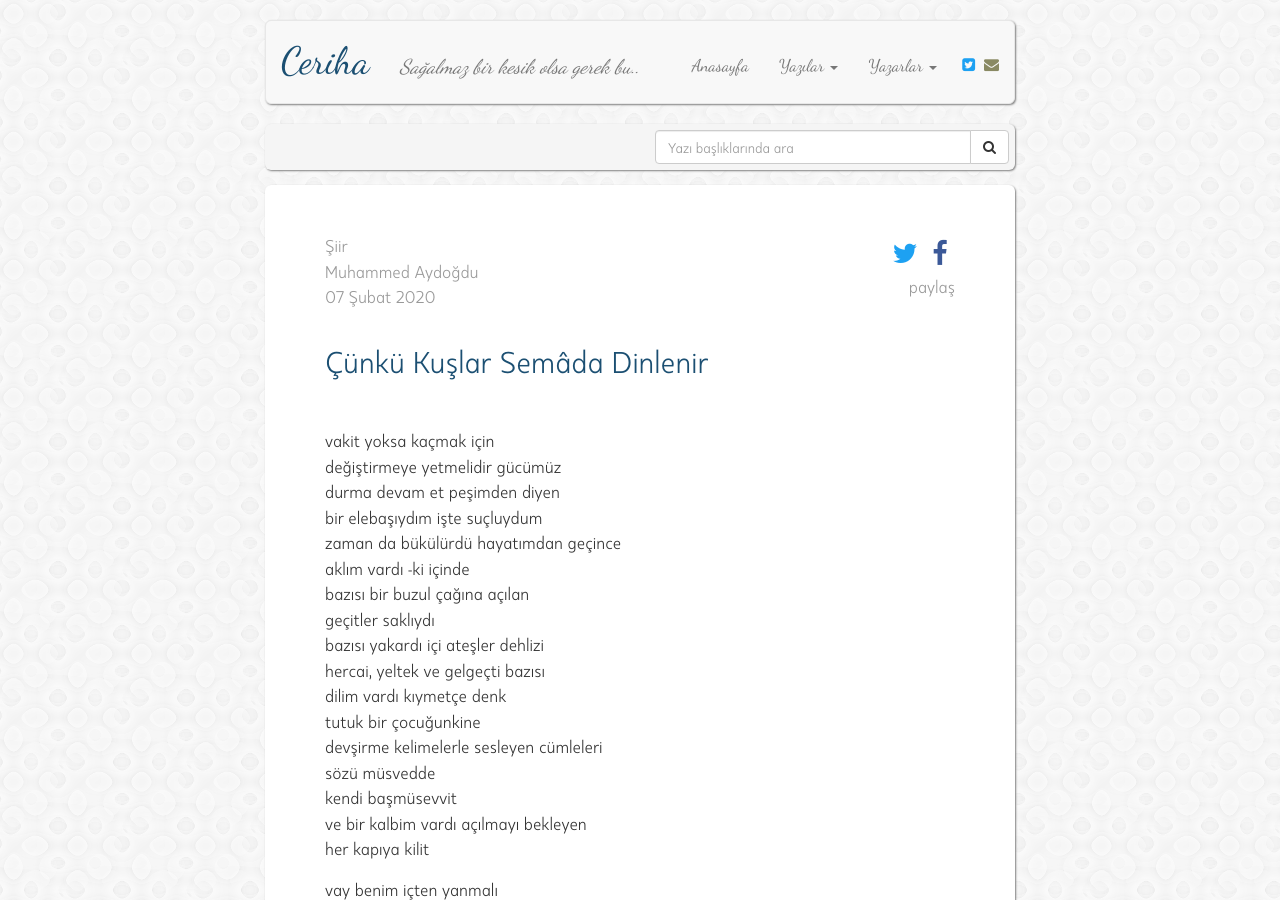
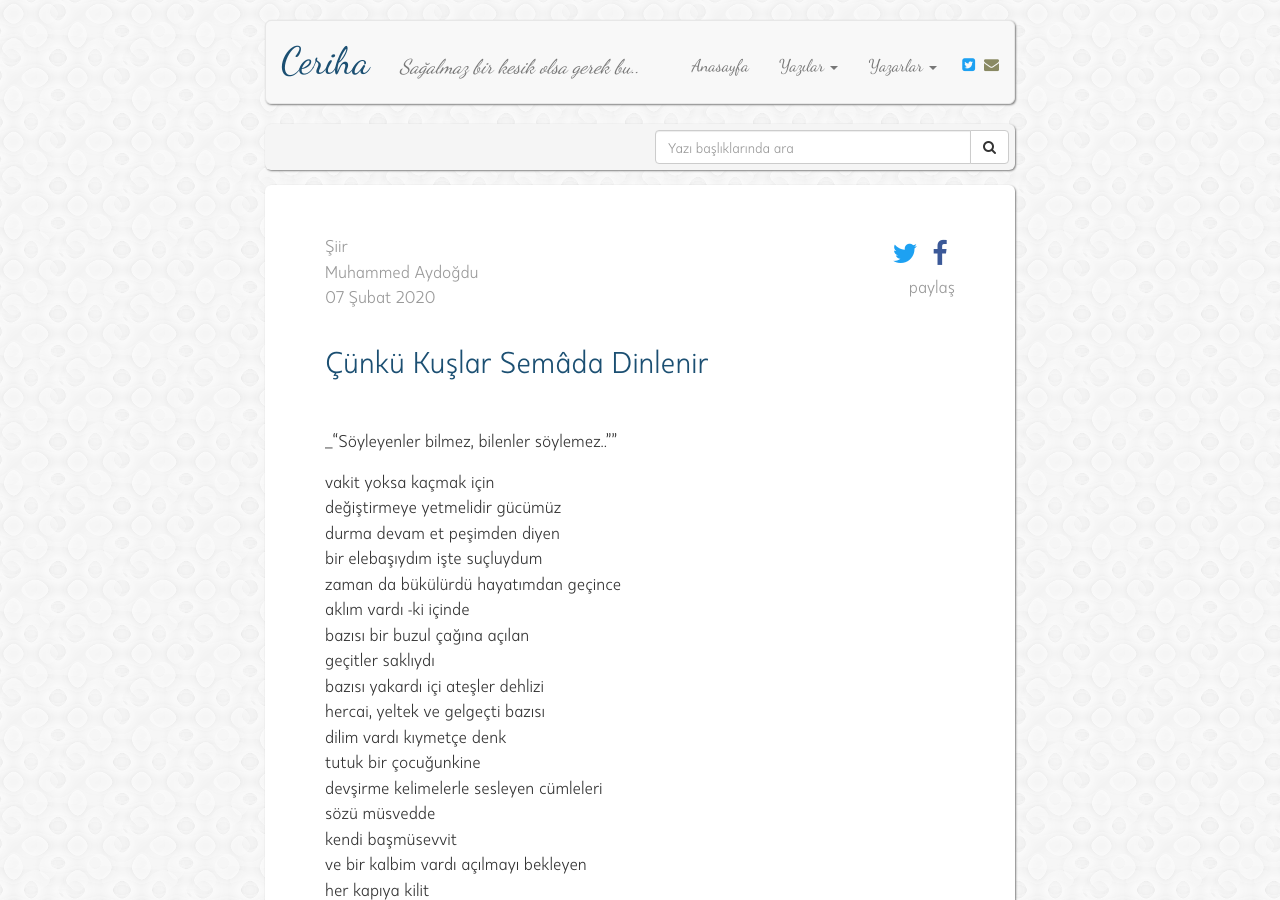
Before and after one commit to muhammedaydogdu/muhammedaydogdu.github.io, a Jekyll site: the page built from _posts/2020-02-07-cunku-kuslar-semada-dinlenir.md, in a window 1280 px wide and 900 px high. Built offline with Jekyll 4.4.1, drawn with Linux system fonts in a browser that asks for light colours; some web fonts are replaced.

Commit message:
Update 2020-02-07-cunku-kuslar-semada-dinlenir.md

```diff
--- a/_posts/2020-02-07-cunku-kuslar-semada-dinlenir.md
+++ b/_posts/2020-02-07-cunku-kuslar-semada-dinlenir.md
@@ -7,6 +7,9 @@ x: "180"
 image: cunku-semada-dinlenir-kuslar.jpg
 ---
 
+<br/>
+
+_"Söyleyenler bilmez, bilenler söylemez..""
 <br/>
 
 
```
